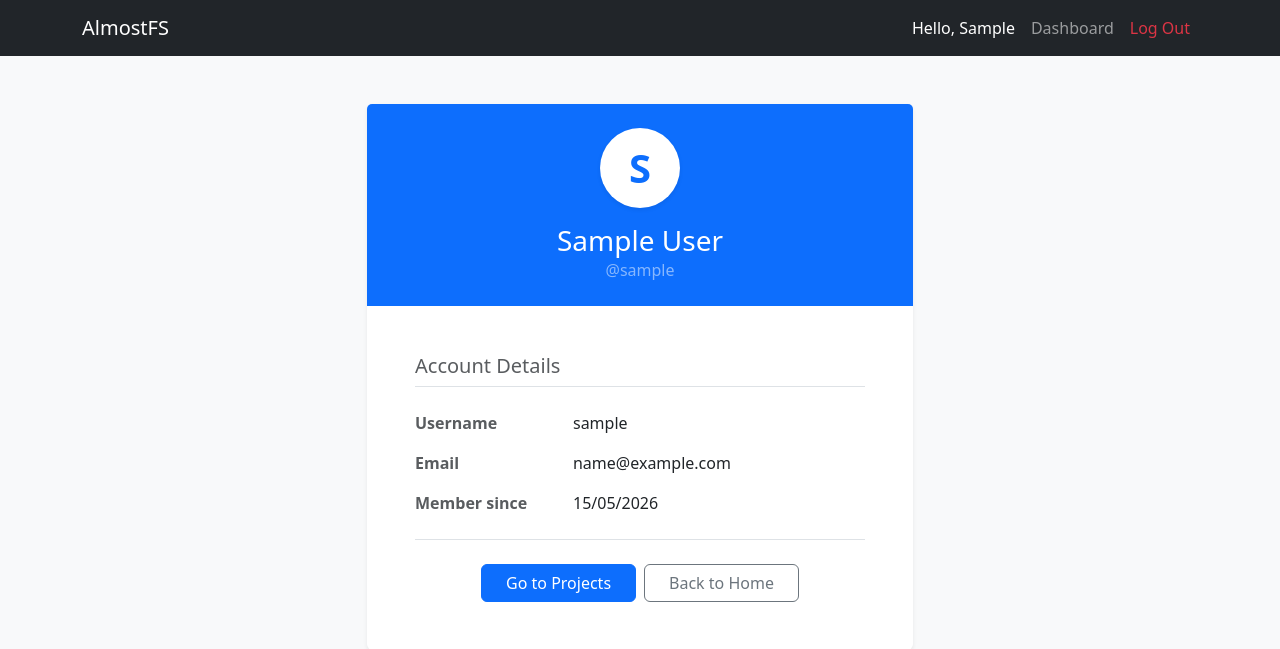
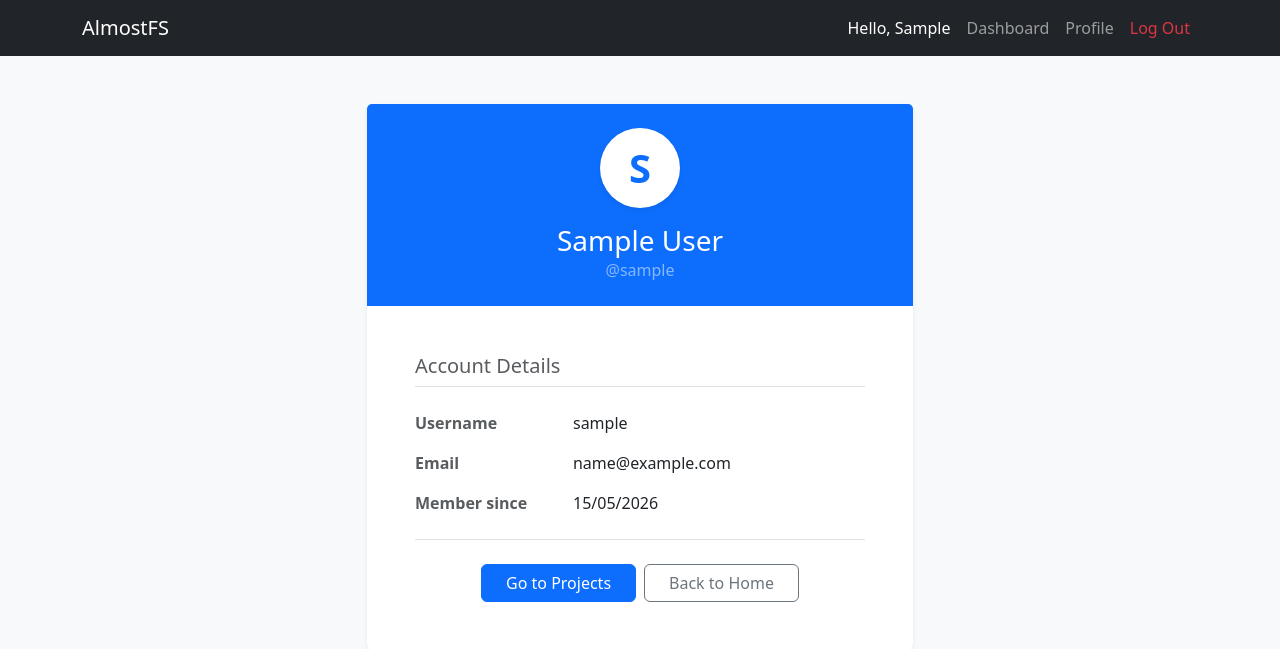
Before and after one commit to AY02/web-technology-project, a Django app: page /accounts/profile/ in a window 1280 px wide. Shown: the top 649 px of the page. Run offline with Django 5.2, Linux system fonts and the light colour scheme; the visitor is signed in with stand-in values (Sample User, id 1).

Commit message:
Adding navigation to profile

```diff
--- a/templates/base.html
+++ b/templates/base.html
@@ -24,7 +24,11 @@
               <span class="nav-link text-white">Hello, {{ user.first_name|default:user.username }}</span>
             </li>
             <li class="nav-item">
-              <a class="nav-link" href="{% url 'dashboard' %}">Dashboard</a> </li>
+              <a class="nav-link" href="{% url 'dashboard' %}">Dashboard</a>
+            </li>
+            <li class="nav-item">
+              <a class="nav-link" href="{% url 'profile' %}">Profile</a>
+            </li>
             <li class="nav-item">
               <form method="post" action="{% url 'logout' %}" class="d-inline">
                 {% csrf_token %}
@@ -45,6 +49,15 @@
   </nav>
 
   <main class="container">
+    {% if messages %}
+      {% for message in messages %}
+        <div class="alert alert-{{ message.tags|default:'info' }} alert-dismissible fade show" role="alert">
+          {{ message }}
+          <button type="button" class="btn-close" data-bs-dismiss="alert" aria-label="Close"></button>
+        </div>
+      {% endfor %}
+    {% endif %}
+
     {% block content %}
     {% endblock %}
   </main>
```
